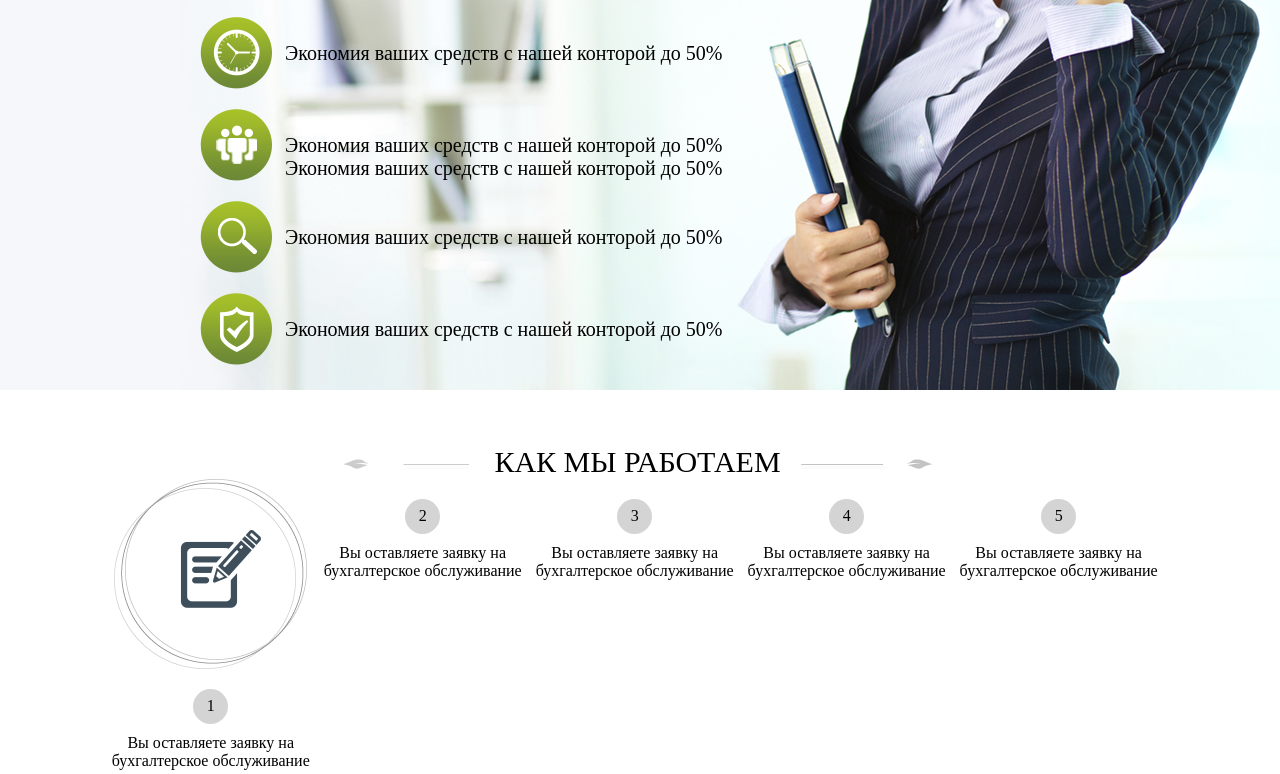
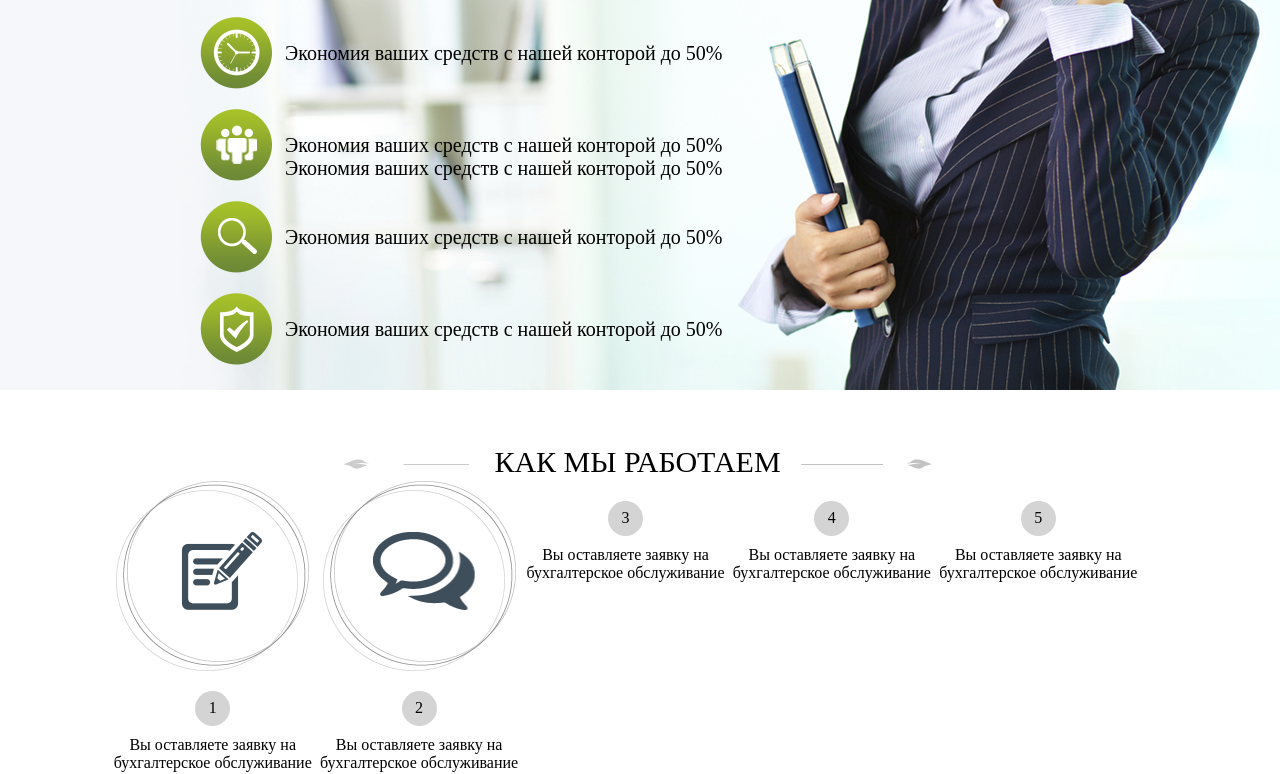
Before and after one commit to TonyKilov/buhgalteria, a plain HTML site: page index.html in a window 1280 px wide. Shown: the part 2917-3691 px from the top of the page. Drawn offline with Linux system fonts and the light colour scheme.

Commit message:
hover--block

```diff
--- a/css/style.css
+++ b/css/style.css
@@ -406,16 +406,41 @@ li.container-service-right { list-style-image: url("../image/list-marker--active
 	width: 19%;
 	float: left;
 	text-align: center;
+	border: 2px solid transparent;
 }
+
+.block-how:hover{
+	border: 2px solid #4A7830;
+}
+
+.block-how:hover .block-how-circle .block-how-listing{
+	background: url("../image/how-work-1--hover.png") no-repeat center bottom;
+	margin: 0px 45px;
+    background-position: 24px;
+    height: 80px;
+    top: 50px;
+    position: relative;
+}
+.block-how:hover .block-how-circle .block-how-message {
+	background: url(../image/how-work-2--hover.png) no-repeat center bottom;
+    margin: 0px 45px;
+    background-position: 10px;
+    height: 80px;
+    top: 50px;
+    position: relative;
+}
+
+
+
 .block-how:first-child {
-	margin-right: 1%;
+	margin-right: 1px;
 }
 .block-how:last-child {
-	margin-left: 1%;
+	margin-left: 1px;
 }
 .block-how:nth-child(3) {
-	margin-right: 1%;
-	margin-left: 1%;
+	margin-right: 1px;
+	margin-left: 1px;
 }
 
 .block-how-1numberico{
@@ -438,9 +463,17 @@ li.container-service-right { list-style-image: url("../image/list-marker--active
 
 .block-how-listing {
 	background: url(../image/how-work-1.png) no-repeat center bottom;
-    margin: 0px 50px;
-    background-position: 20px;
+    margin: 0px 45px;
+    background-position: 24px;
     height: 80px;
     top: 50px;
     position: relative;
 }
+.block-how-message {
+	background: url(../image/how-work-2.png) no-repeat center bottom;
+    margin: 0px 45px;
+    background-position: 10px;
+    height: 80px;
+    top: 50px;
+    position: relative;
+}
--- a/index.html
+++ b/index.html
@@ -249,7 +249,9 @@
 				</div>
 
 				<div class="block-how">
-					<div></div>
+					<div class="block-how-circle">
+						<div class="block-how-message"></div>
+					</div>
 					<div class="block-how-1numberico">2</div>
 					<div class="block-how-txt">Вы оставляете заявку на бухгалтерское обслуживание</div>
 				</div>
```
